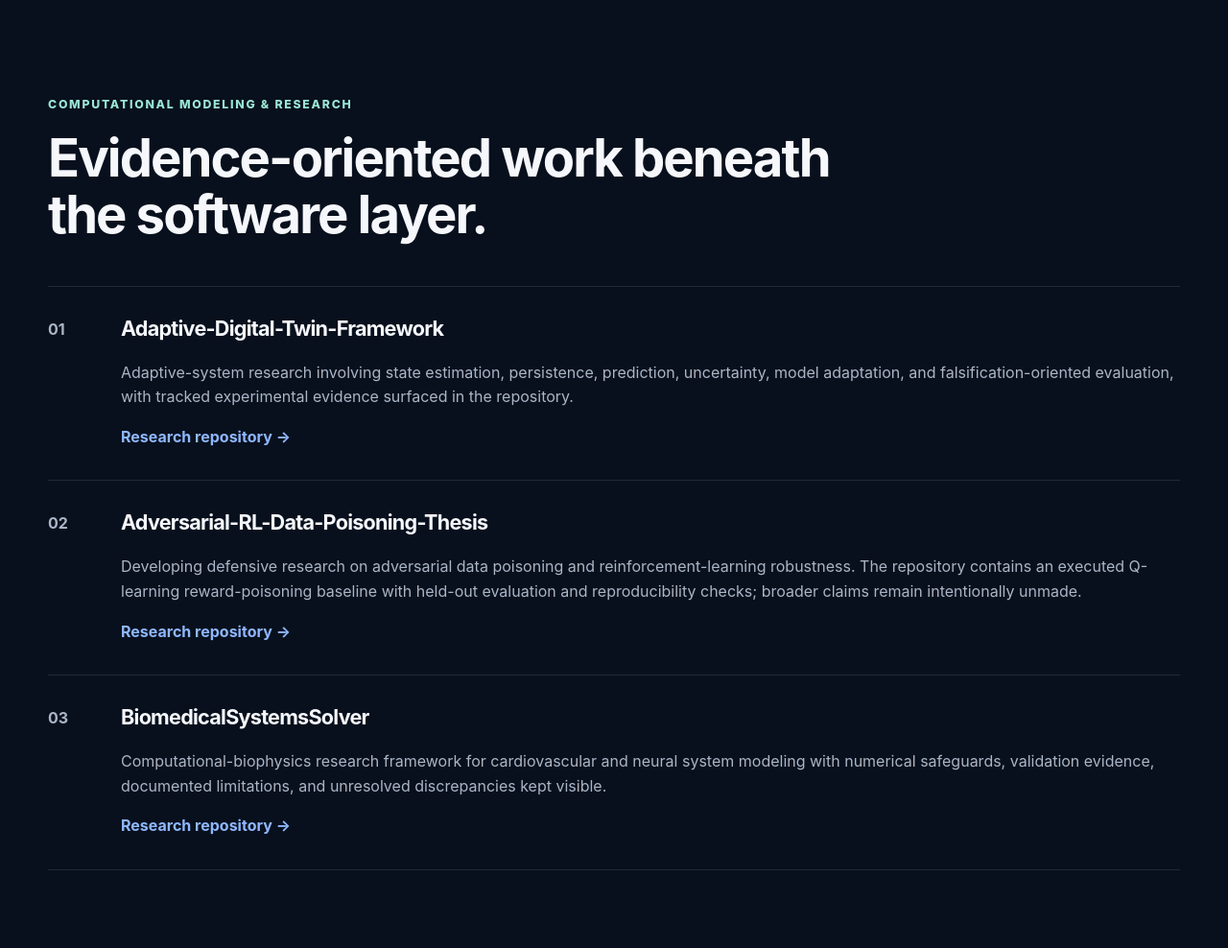
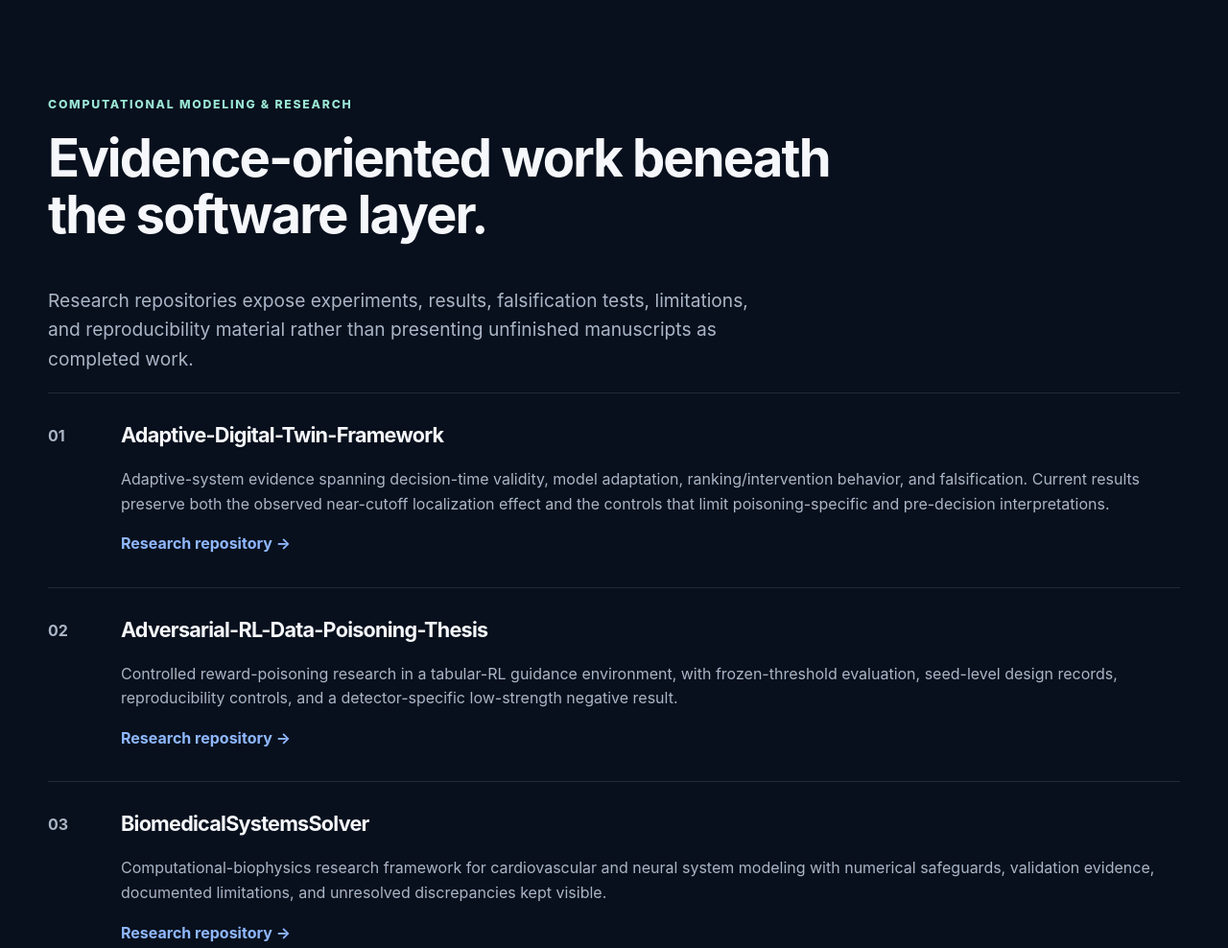
Before and after one commit to JosiahChristian/JosiahChristian.github.io, a website: page index.html in a window 1280 px wide. Shown: the part 2960-3948 px from the top of the page at 96% size. Drawn offline with Linux system fonts and the light colour scheme.

Commit message:
Align public site research framing with evidence-first repositories

```diff
--- a/index.html
+++ b/index.html
@@ -32,9 +32,9 @@
       <article><div><small>Biomedical telemetry</small><h3>BiomedicalTelemetryVisualizer</h3><p>Browser playback of schema-versioned cardiovascular and neural telemetry exported by BiomedicalSystemsSolver, with explicit provenance and non-clinical boundaries.</p></div><div class="live-actions"><a class="btn primary" href="https://josiahchristian.github.io/BiomedicalTelemetryVisualizer/">Launch app</a><a class="text-link" href="https://github.com/JosiahChristian/BiomedicalTelemetryVisualizer">Repository</a></div></article>
     </div></div></section>
 
-    <section id="research" class="section"><div class="shell"><p class="eyebrow">Computational modeling & research</p><h2>Evidence-oriented work beneath the software layer.</h2><div class="research">
-      <article><b>01</b><div><h3>Adaptive-Digital-Twin-Framework</h3><p>Adaptive-system research involving state estimation, persistence, prediction, uncertainty, model adaptation, and falsification-oriented evaluation, with tracked experimental evidence surfaced in the repository.</p><a href="https://github.com/JosiahChristian/Adaptive-Digital-Twin-Framework">Research repository →</a></div></article>
-      <article><b>02</b><div><h3>Adversarial-RL-Data-Poisoning-Thesis</h3><p>Developing defensive research on adversarial data poisoning and reinforcement-learning robustness. The repository contains an executed Q-learning reward-poisoning baseline with held-out evaluation and reproducibility checks; broader claims remain intentionally unmade.</p><a href="https://github.com/JosiahChristian/Adversarial-RL-Data-Poisoning-Thesis">Research repository →</a></div></article>
+    <section id="research" class="section"><div class="shell"><p class="eyebrow">Computational modeling & research</p><h2>Evidence-oriented work beneath the software layer.</h2><p class="lead">Research repositories expose experiments, results, falsification tests, limitations, and reproducibility material rather than presenting unfinished manuscripts as completed work.</p><div class="research">
+      <article><b>01</b><div><h3>Adaptive-Digital-Twin-Framework</h3><p>Adaptive-system evidence spanning decision-time validity, model adaptation, ranking/intervention behavior, and falsification. Current results preserve both the observed near-cutoff localization effect and the controls that limit poisoning-specific and pre-decision interpretations.</p><a href="https://github.com/JosiahChristian/Adaptive-Digital-Twin-Framework">Research repository →</a></div></article>
+      <article><b>02</b><div><h3>Adversarial-RL-Data-Poisoning-Thesis</h3><p>Controlled reward-poisoning research in a tabular-RL guidance environment, with frozen-threshold evaluation, seed-level design records, reproducibility controls, and a detector-specific low-strength negative result.</p><a href="https://github.com/JosiahChristian/Adversarial-RL-Data-Poisoning-Thesis">Research repository →</a></div></article>
       <article><b>03</b><div><h3>BiomedicalSystemsSolver</h3><p>Computational-biophysics research framework for cardiovascular and neural system modeling with numerical safeguards, validation evidence, documented limitations, and unresolved discrepancies kept visible.</p><a href="https://github.com/JosiahChristian/BiomedicalSystemsSolver">Research repository →</a></div></article>
     </div></div></section>
 
```
